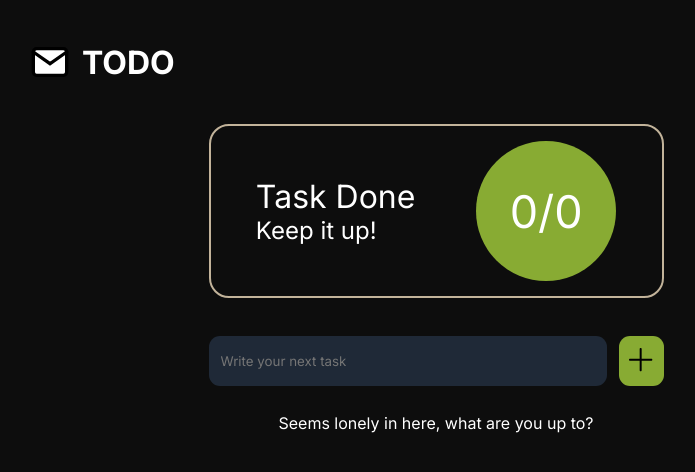
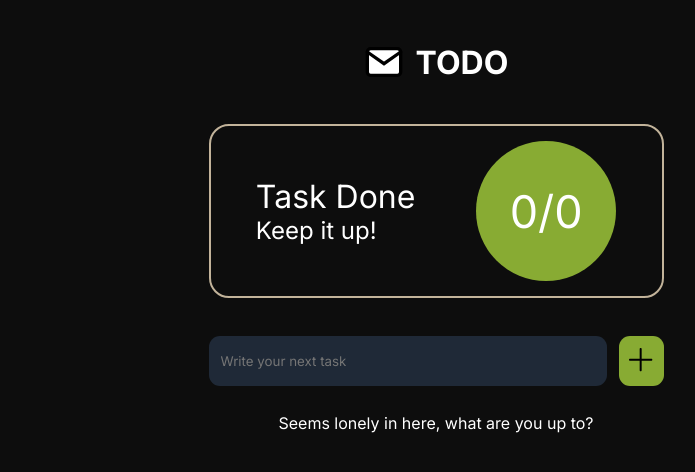
Before and after one commit to TakeshiYoshikawa/Task-Management, a Next.js app in the folder todo/: page / in a window 1280 px wide. Shown: the top 472 px of the page, without its empty margins (204-899 px from the left). Built offline with nearby package versions, Linux system fonts and the light colour scheme.

Commit message:
Adjust TODO header content position

```diff
--- a/todo/src/app/styles.css
+++ b/todo/src/app/styles.css
@@ -60,6 +60,10 @@ header {
   justify-content: flex-start;
   gap: 12px;
   padding: 42px;
+}
+
+.todo_header{
+  justify-content: center;
 }
 
 .todohero_section {
--- a/todo/src/components/Header.jsx
+++ b/todo/src/components/Header.jsx
@@ -1,6 +1,6 @@
 function Header(){
     return (
-        <header>
+        <header className="todo_header">
             <svg
                 xmlns="http://www.w3.org/2000/svg"
                 viewBox="0 0 24 24"
```
